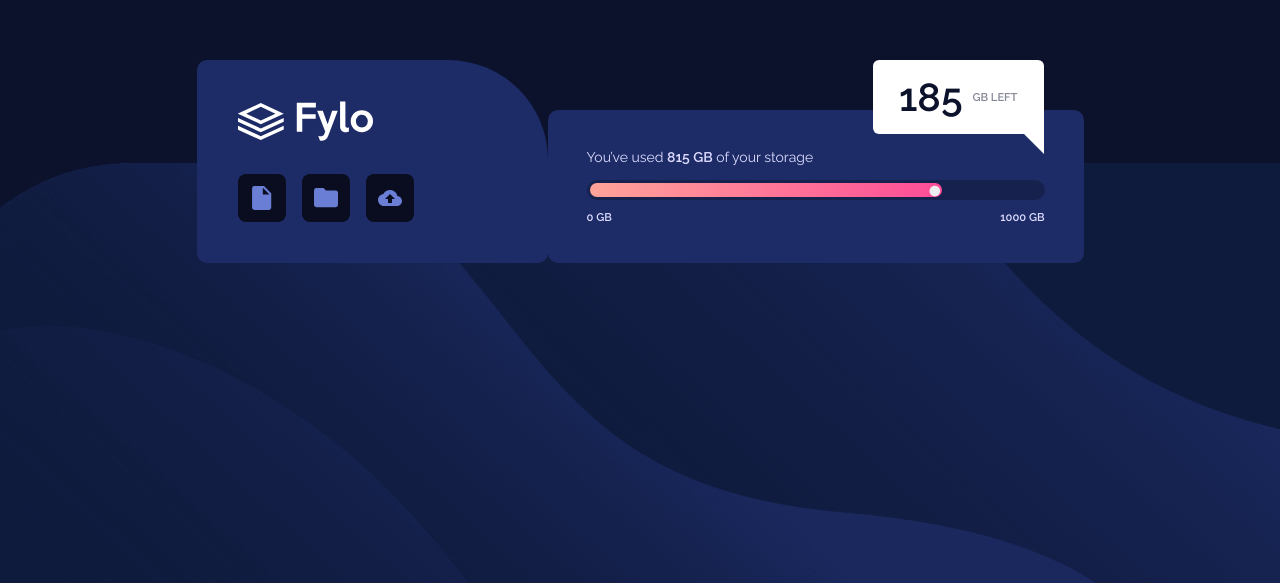
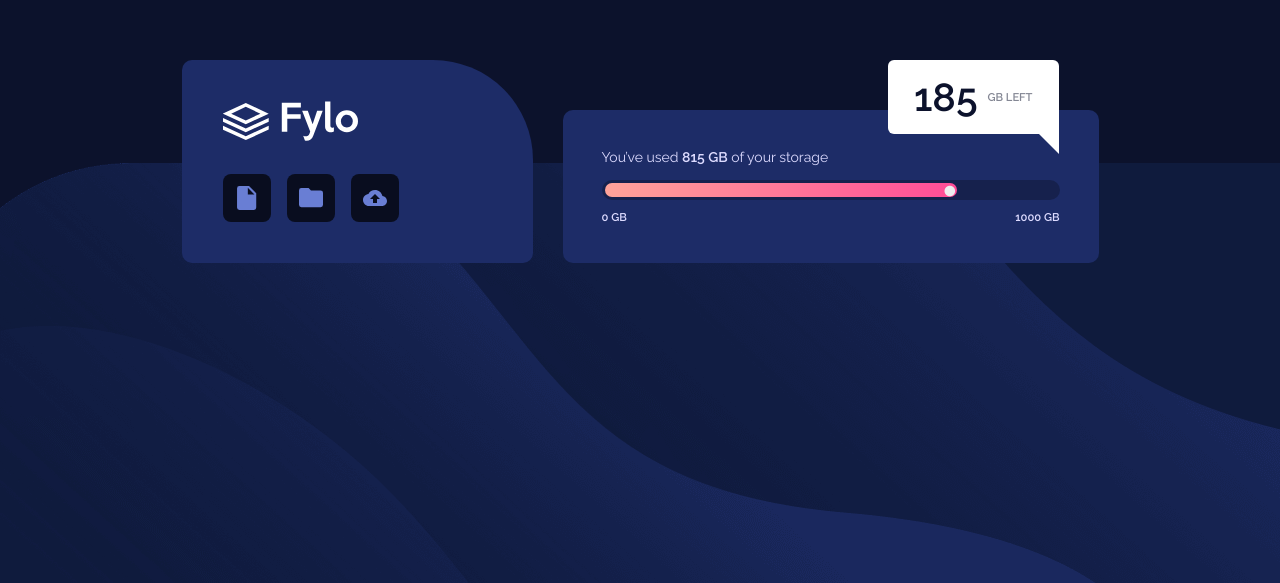
Before and after one commit to septober92/fylo-data-storage-component-master, a plain HTML site: page index.html in a window 1280 px wide. Shown: the part 257-840 px from the top of the page. Drawn offline with Linux system fonts and the light colour scheme.

Commit message:
style: fix

```diff
--- a/style.css
+++ b/style.css
@@ -52,11 +52,11 @@ ul {
   display: flex;
   justify-content: space-between;
   align-items: flex-end;
+  gap: 30px;
 }
 
 .fylo-navigation {
   max-width: 350px;
-  /* height: 200px; */
   padding: 41px 134px 41px 41px;
   background-color: var(--dark-blue);
   border-radius: 10px 100px 10px 10px;
```
